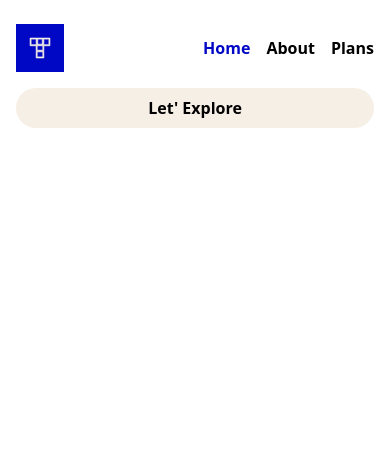
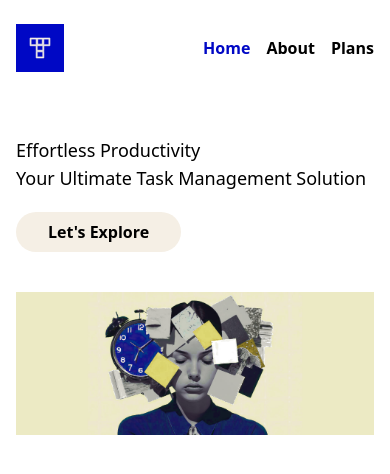
Before and after one commit to eloraa/task-manager-client, a React (Vite) app: page / in a window 390 px wide. Shown: the top 474 px of the page. Built offline with nearby package versions, Linux system fonts and the light colour scheme.

Commit message:
addeed the banner

```diff
--- a/src/Components/Root/index.tsx
+++ b/src/Components/Root/index.tsx
@@ -1,11 +1,11 @@
-import { ReactNode } from 'react';
 import { Header } from '../shared/Header';
+import { Outlet } from 'react-router-dom';
 
-export const Root = ({ children }: { children?: ReactNode }) => {
+export const Root = () => {
   return (
     <>
       <Header></Header>
-      {children}
+      <Outlet></Outlet>
     </>
   );
 };
--- /dev/null
+++ b/src/Components/pages/Home/index.tsx
@@ -0,0 +1,14 @@
+export const Home = () => {
+  return (
+    <main className="px-4 md:px-8 py-10">
+      <div className="text-lg">
+        <h1>Effortless Productivity</h1>
+        <h1>Your Ultimate Task Management Solution</h1>
+        <button className="py-2 px-8 bg-coconut-faded text-base font-semibold rounded-full mt-5">Let&apos;s Explore</button>
+        <figure className="w-full mt-10">
+          <img src="/images/banner.png" alt="" />
+        </figure>
+      </div>
+    </main>
+  );
+};
--- a/src/Components/shared/Header/index.tsx
+++ b/src/Components/shared/Header/index.tsx
@@ -8,8 +8,8 @@ export const Header = () => {
           <div className="w-6 h-6">
             <svg viewBox="0 0 100 100">
               <path
-                fill-rule="evenodd"
-                clip-rule="evenodd"
+                fillRule="evenodd"
+                clipRule="evenodd"
                 d="M34.1346 12.75V34.1346V36.4808H12.75V12.75H34.1346ZM34.1346 40.4808H12.75H8.75V36.4808V12.75V8.75H12.75H34.1346H36.4808H38.1346H40.4808H59.5192H61.8654H63.5192H65.8654H87.25H91.25V12.75V36.4808V40.4808H87.25H65.8654V59.5192V61.8654V63.5192V65.8654V87.25V91.25H61.8654H38.1346H34.1346V87.25V65.8654V63.5192V61.8654V59.5192V40.4808ZM61.8654 40.4808H59.5192H40.4808H38.1346V59.5192H61.8654V40.4808ZM59.5192 12.75H40.4808V34.1346H59.5192V12.75ZM65.8654 36.4808H87.25V12.75H65.8654V34.1346V36.4808ZM61.8654 65.8654H38.1346V87.25H61.8654V65.8654Z"
                 fill="currentColor"
               />
@@ -34,7 +34,7 @@ export const Header = () => {
           </NavLink>
         </li>
       </ul>
-      <div className='max-md:w-full max-md:mt-4'>
+      <div className="max-md:hidden">
         <NavLink to="/login" className={({ isActive }) => (isActive ? 'text-blue-main font-semibold max-md:w-full' : 'font-semibold max-md:w-full')}>
           <button className="py-2 px-4 rounded-full bg-coconut-faded w-full">Let&apos; Explore</button>
         </NavLink>
--- a/src/Components/shared/NotFound/index.tsx
+++ b/src/Components/shared/NotFound/index.tsx
@@ -1,10 +1,16 @@
+import { Link } from 'react-router-dom';
 import { Header } from '../Header';
 
 export const NotFound = () => {
   return (
     <>
       <Header></Header>
-      <main></main>
+      <main className="py-36 text-center">
+        <h1 className='mb-6 text-6xl font-bold font-mono'>404</h1>
+        <Link to="/">
+          <button className="px-8 py-2 rounded-full bg-blue-main text-coconut-fadedv2 font-bold">Go To Homepage</button>
+        </Link>
+      </main>
     </>
   );
 };
--- a/src/index.css
+++ b/src/index.css
@@ -1,3 +1,9 @@
 @tailwind base;
 @tailwind components;
 @tailwind utilities;
+
+img,
+svg,
+video {
+  @apply w-full h-full object-cover;
+}
```
Also changed, not shown: src/main.tsx (+7 -0 lines), public/images/banner.png (added).
